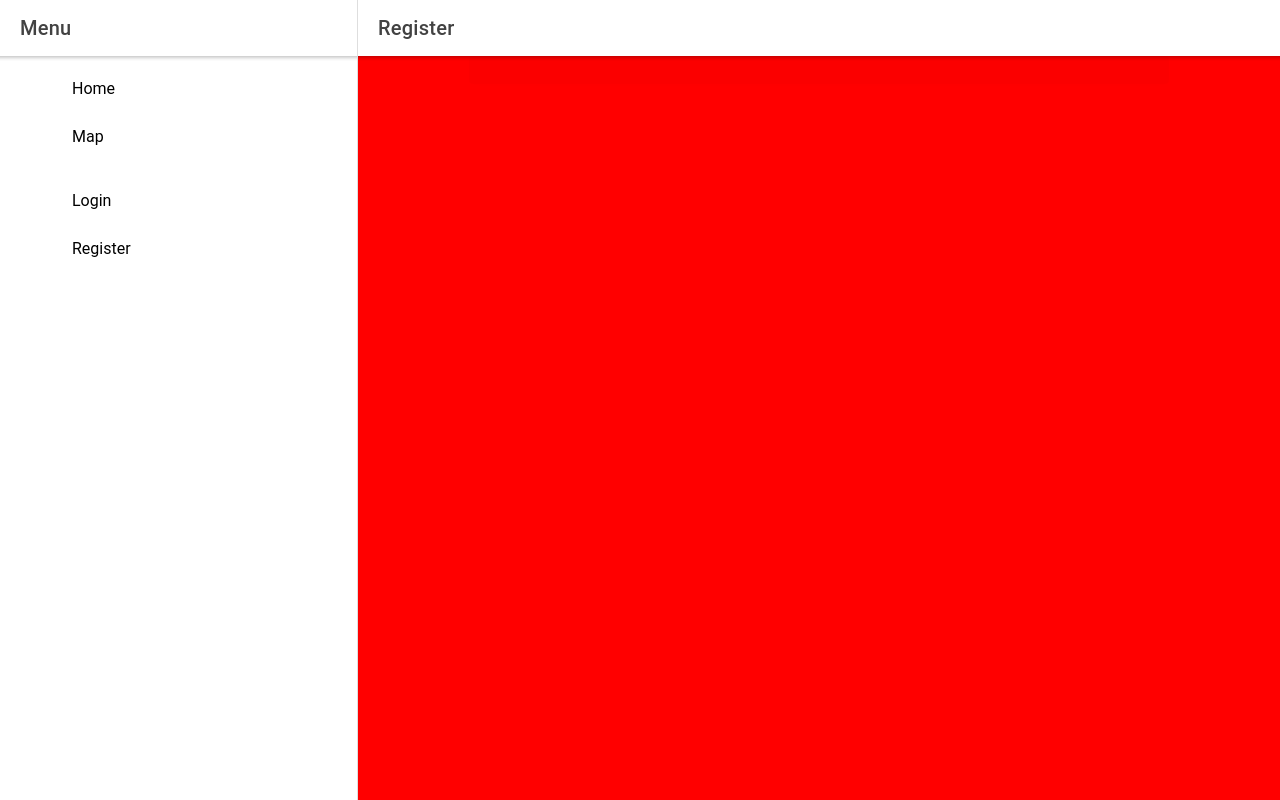
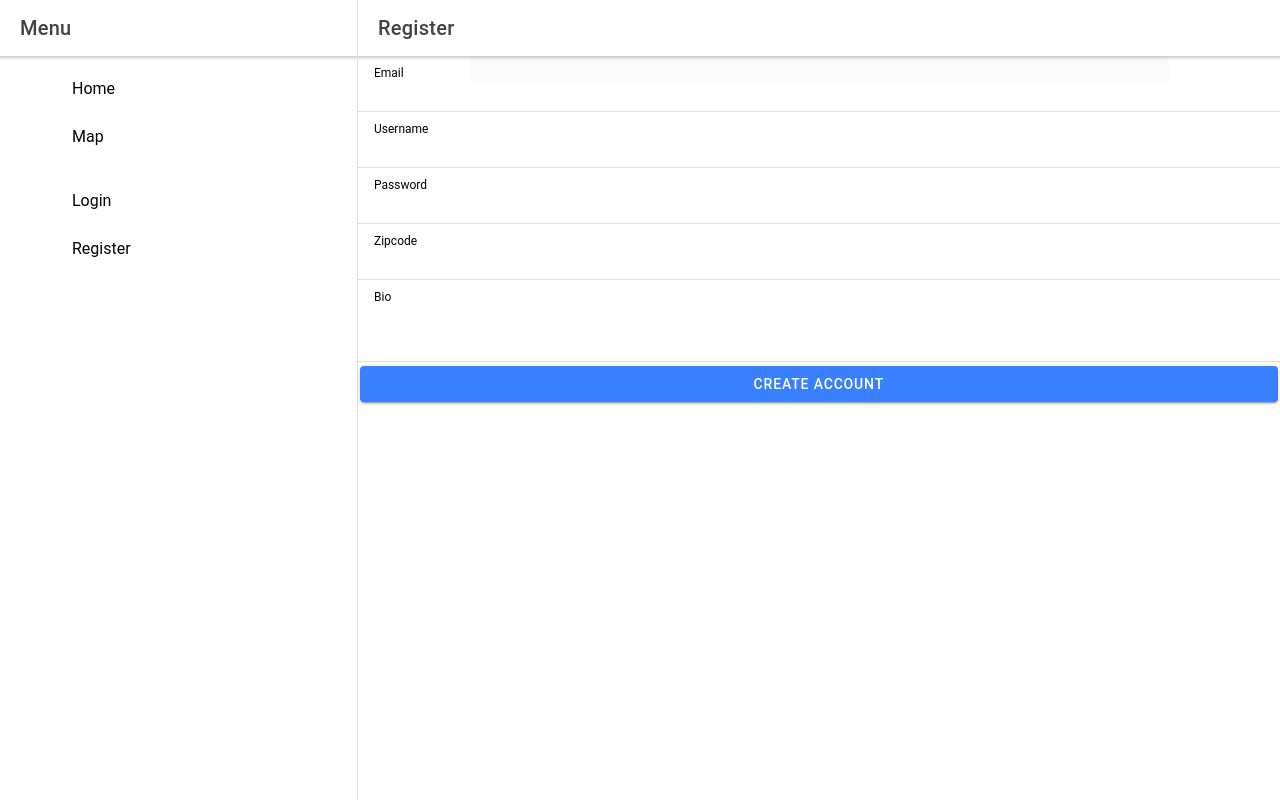
Before and after one commit to samantharand/js-capstone-frontend, a React (Create React App) app: page /register in a window 1280 px wide. Built offline with nearby package versions, Linux system fonts and the light colour scheme; no server answers; what google-maps-react would draw is missing.

Commit message:
fixed register page css glitch

```diff
--- a/src/theme/variables.css
+++ b/src/theme/variables.css
@@ -76,16 +76,16 @@ http://ionicframework.com/docs/theming/ */
   --ion-color-light-tint: #f5f6f9;
 }
 
-
+/*
 ion-toast {
   --background: #ff0000;
 }
 
 ion-button {
-  /*--background: #ff0000;*/
+  --background: #ff0000;
   --outline: #000000;
   --border-radius: 0;
-}
+}*/
 
 @media (prefers-color-scheme: dark) {
   /*
--- a/src/users/RegisterContainer.js
+++ b/src/users/RegisterContainer.js
@@ -146,9 +146,6 @@ export default function Register(props){
 					isOpen={toastOpen}
 					onDidDismiss={ () => {setToastOpen(false)} }
 					message={flashMessage}
-					style={{
-						backgroundColor: 'red'
-					}}
 				/>
 			</IonContent>
 		</IonPage>
```
